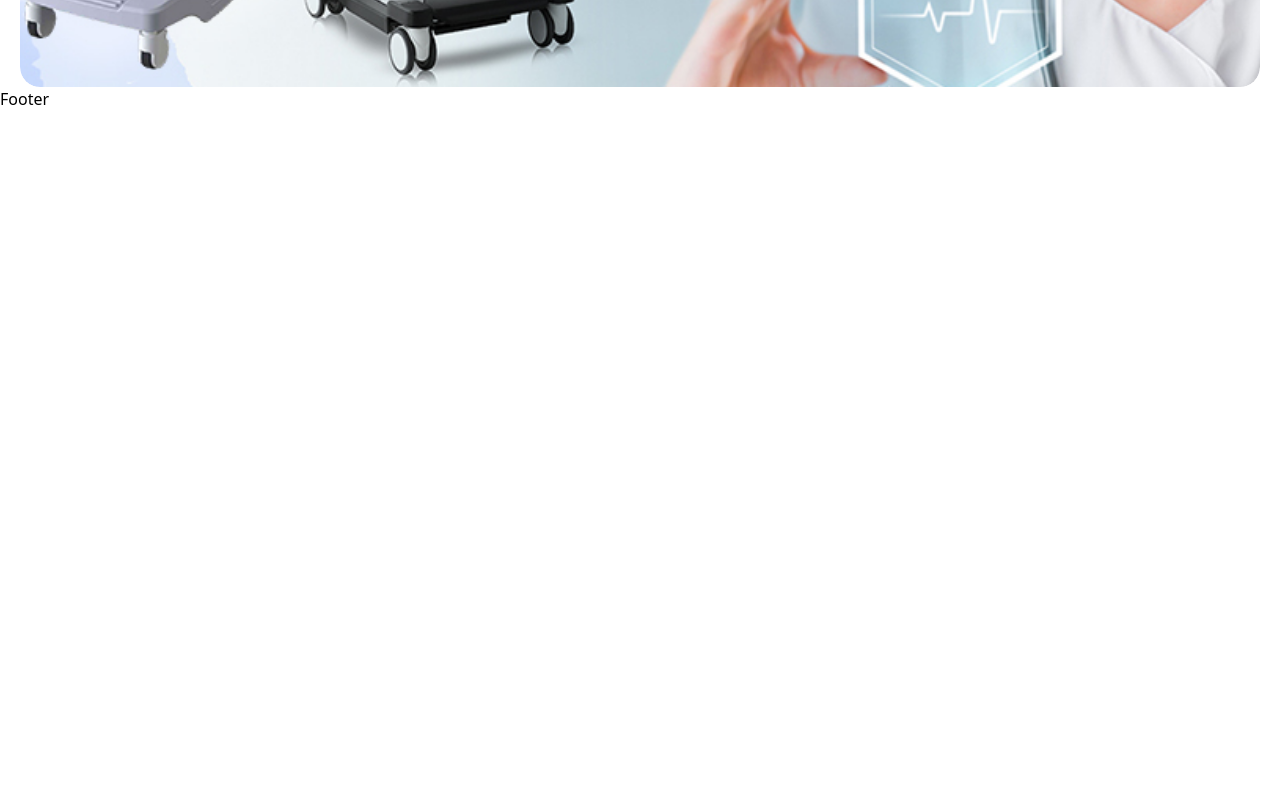
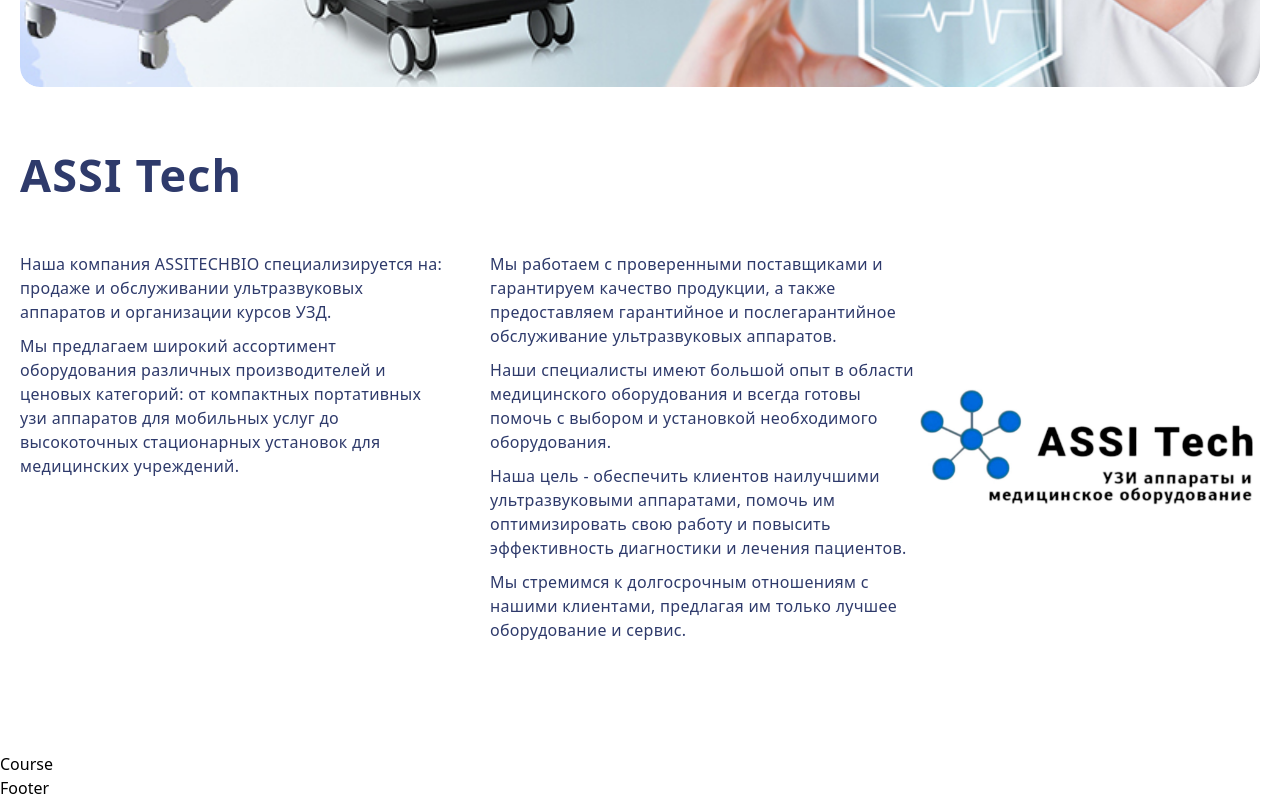
Before and after one commit to Islomjonsdev/assitech, a React (Vite) app: page / in a window 1280 px wide. Shown: the part 641-1441 px from the top of the page. Before the commit the page ends 800 px from the top, so only its background shows below. Built offline with nearby package versions, Linux system fonts and the light colour scheme.

Commit message:
hero done

```diff
--- a/package.json
+++ b/package.json
@@ -11,6 +11,7 @@
   },
   "dependencies": {
     "@tailwindcss/vite": "^4.1.1",
+    "aos": "^2.3.4",
     "i18next": "^24.2.3",
     "i18next-browser-languagedetector": "^8.0.4",
     "i18next-http-backend": "^3.0.2",
--- a/src/App.jsx
+++ b/src/App.jsx
@@ -1,4 +1,6 @@
 import './App.css'
+import AssiTech from './components/AssiTech/AssiTech'
+import Course from './components/Course/Course'
 import Footer from './components/Footer/Footer'
 import Header from './components/Header/Header'
 import Hero from './components/Hero/Hero'
@@ -8,6 +10,8 @@
     <>
     <Header />
     <Hero />
+    <AssiTech />
+    <Course />
     <Footer />
     </>
   )
--- /dev/null
+++ b/src/components/AssiTech/AssiTech.jsx
@@ -0,0 +1,70 @@
+import AOS from "aos";
+import React, { useEffect } from "react";
+import Title from "../Title/Title";
+import "aos/dist/aos.css";
+import assiTechImage from "../../assets/images/assiTech.jpg";
+
+const AssiTech = () => {
+  useEffect(() => {
+    AOS.init({});
+  }, []);
+
+  const textData = [
+    {
+      text1:
+        "Наша компания ASSITECHBIO специализируется на: продаже и обслуживании ультразвуковых аппаратов и организации курсов УЗД.",
+      text2:
+        "Мы предлагаем широкий ассортимент оборудования различных производителей и ценовых категорий: от компактных портативных узи аппаратов для мобильных услуг до высокоточных стационарных установок для медицинских учреждений.",
+    },
+    {
+      text1:
+        "Мы работаем с проверенными поставщиками и гарантируем качество продукции, а также предоставляем гарантийное и послегарантийное обслуживание ультразвуковых аппаратов.",
+      text2:
+        "Наши специалисты имеют большой опыт в области медицинского оборудования и всегда готовы помочь с выбором и установкой необходимого оборудования.",
+      text3:
+        "Наша цель - обеспечить клиентов наилучшими ультразвуковыми аппаратами, помочь им оптимизировать свою работу и повысить эффективность диагностики и лечения пациентов.",
+      text4:
+        "Мы стремимся к долгосрочным отношениям с нашими клиентами, предлагая им только лучшее оборудование и сервис.",
+    },
+  ];
+  return (
+    <section className="mb-[100px]" id="about_us">
+      <div className="max-w-[1370px] w-full mx-auto px-[20px]">
+        <div className="mb-[40px]" data-aos="fade-up">
+          <Title title={"ASSI Tech"} />
+        </div>
+
+        <div className="flex items-center justify-between">
+          <div className="max-w-[900px] w-full flex justify-between">
+            {textData?.map((item, id) => (
+              <div className="max-w-[430px] w-full" key={id} data-aos="fade-up">
+                <p className="text-4 leading-6 font-normal my-[10px] tracking-[0.3px] text-[#2E3A6B]">
+                  {item?.text1}
+                </p>
+                <p className="text-4 leading-6 font-normal my-[10px] tracking-[0.3px] text-[#2E3A6B]">
+                  {item?.text2}
+                </p>
+                <p className="text-4 leading-6 font-normal my-[10px] tracking-[0.3px] text-[#2E3A6B]">
+                  {item?.text3}
+                </p>
+                <p className="text-4 leading-6 font-normal my-[10px] tracking-[0.3px] text-[#2E3A6B]">
+                  {item?.text4}
+                </p>
+              </div>
+            ))}
+          </div>
+          <div data-aos="fade-up">
+            <img
+              src={assiTechImage}
+              alt="assiTechImage"
+              width={400}
+              height={136}
+            />
+          </div>
+        </div>
+      </div>
+    </section>
+  );
+};
+
+export default AssiTech;
--- /dev/null
+++ b/src/components/Course/Course.jsx
@@ -0,0 +1,9 @@
+import React from 'react'
+
+const Course = () => {
+  return (
+    <div>Course</div>
+  )
+}
+
+export default Course
--- a/src/components/Hero/Hero.jsx
+++ b/src/components/Hero/Hero.jsx
@@ -3,7 +3,7 @@
 
 const Hero = () => {
   return (
-    <section>
+    <section className='mb-[60px]'>
       <div className='max-w-[1370px] w-full mx-auto px-[20px]'>
         <div className='overflow-hidden rounded-[20px]'>
           <img
--- a/src/components/Navbar/Navbar.jsx
+++ b/src/components/Navbar/Navbar.jsx
@@ -15,7 +15,7 @@
   const { t } = useTranslation();
 
   const linkData = [
-    { label: t("about_us"), to: "#about" },
+    { label: t("about_us"), to: "#about_us" },
     { label: t("product"), to: "#product" },
     { label: t("services"), to: "#services" },
     { label: t("contact"), to: "/" },
@@ -50,12 +50,12 @@
             <ul className="hidden md:flex items-center gap-[25px]">
               {linkData.map((link, id) => (
                 <li key={id}>
-                  <Link
-                    to={link.to}
+                  <a
+                    href={link.to}
                     className="relative text-[#2E3A6B] font-semibold after:content-[''] after:absolute after:left-0 after:bottom-[-2px] after:w-0 after:h-[2px] after:bg-[#2E3A6B] after:transition-all after:duration-300 hover:after:w-full"
                   >
                     {link.label}
-                  </Link>
+                  </a>
                 </li>
               ))}
             </ul>
@@ -63,7 +63,7 @@
             <div className="relative">
               <button
                 onClick={() => setDropdownOpen(!dropdownOpen)}
-                className="flex items-center gap-2 bg-white p-2 rounded-md"
+                className="flex items-center gap-2 bg-white p-2 rounded-md cursor-pointer"
               >
                 <img
                   src={selectedFlag}
@@ -77,7 +77,7 @@
                     <button
                       key={lang.code}
                       onClick={() => changeLanguage(lang.code, lang.flag)}
-                      className="flex items-center gap-2 p-2 hover:bg-gray-200 w-full"
+                      className="flex items-center gap-2 p-2 hover:bg-gray-200 w-full cursor-pointer"
                     >
                       <img
                         src={lang.flag}
--- /dev/null
+++ b/src/components/Title/Title.jsx
@@ -0,0 +1,11 @@
+import React from 'react'
+
+const Title = ({title, ...props}) => {
+  return (
+    <div {...props}>
+        <h2 className='text-[45px] text-[#2E3A6B] leading-[55px] tracking-wide font-bold'>{title}</h2>
+    </div>
+  )
+}
+
+export default Title
```
Also changed, not shown: src/assets/images/assiTech.jpg (added), 1 other file (tests, documents, lock files or other folders).
